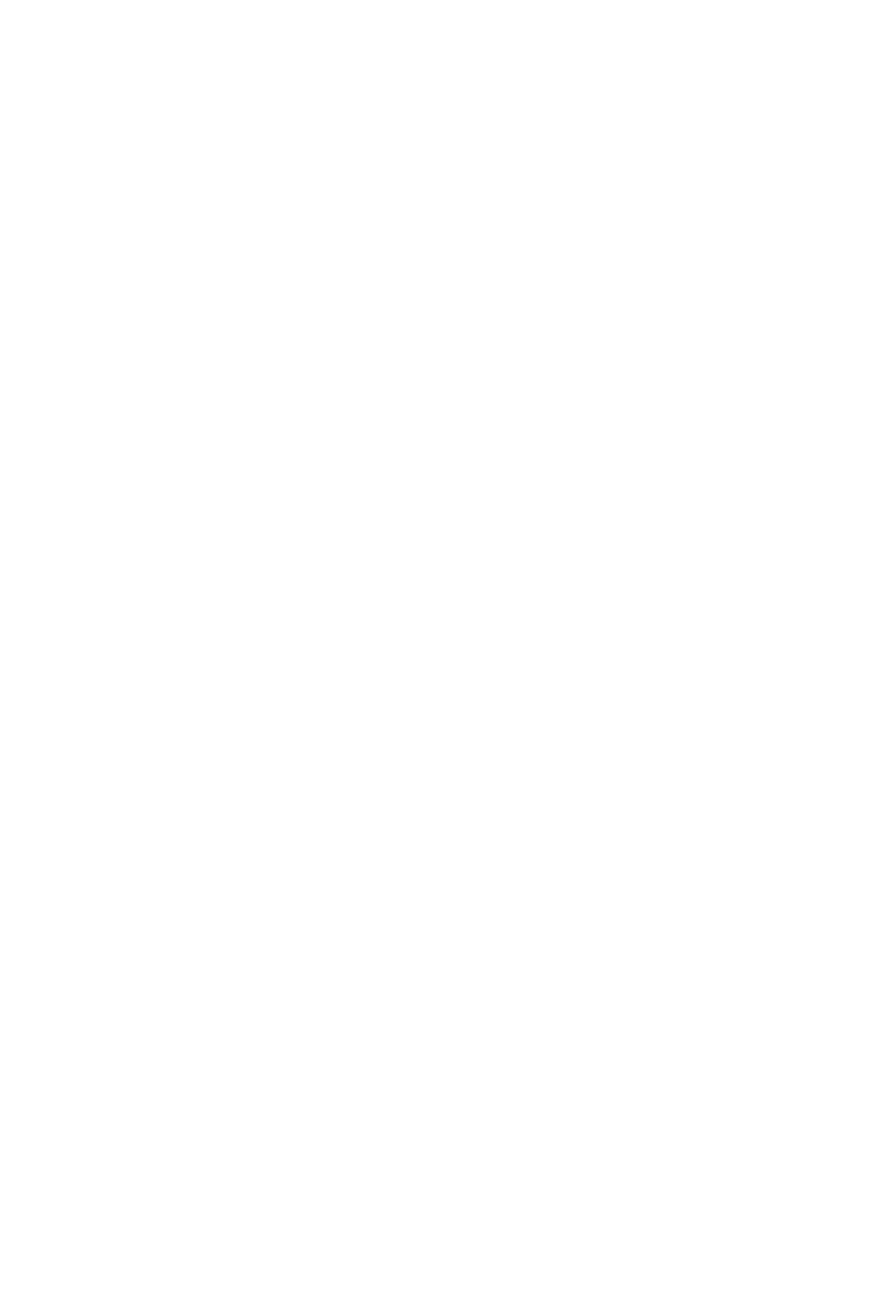
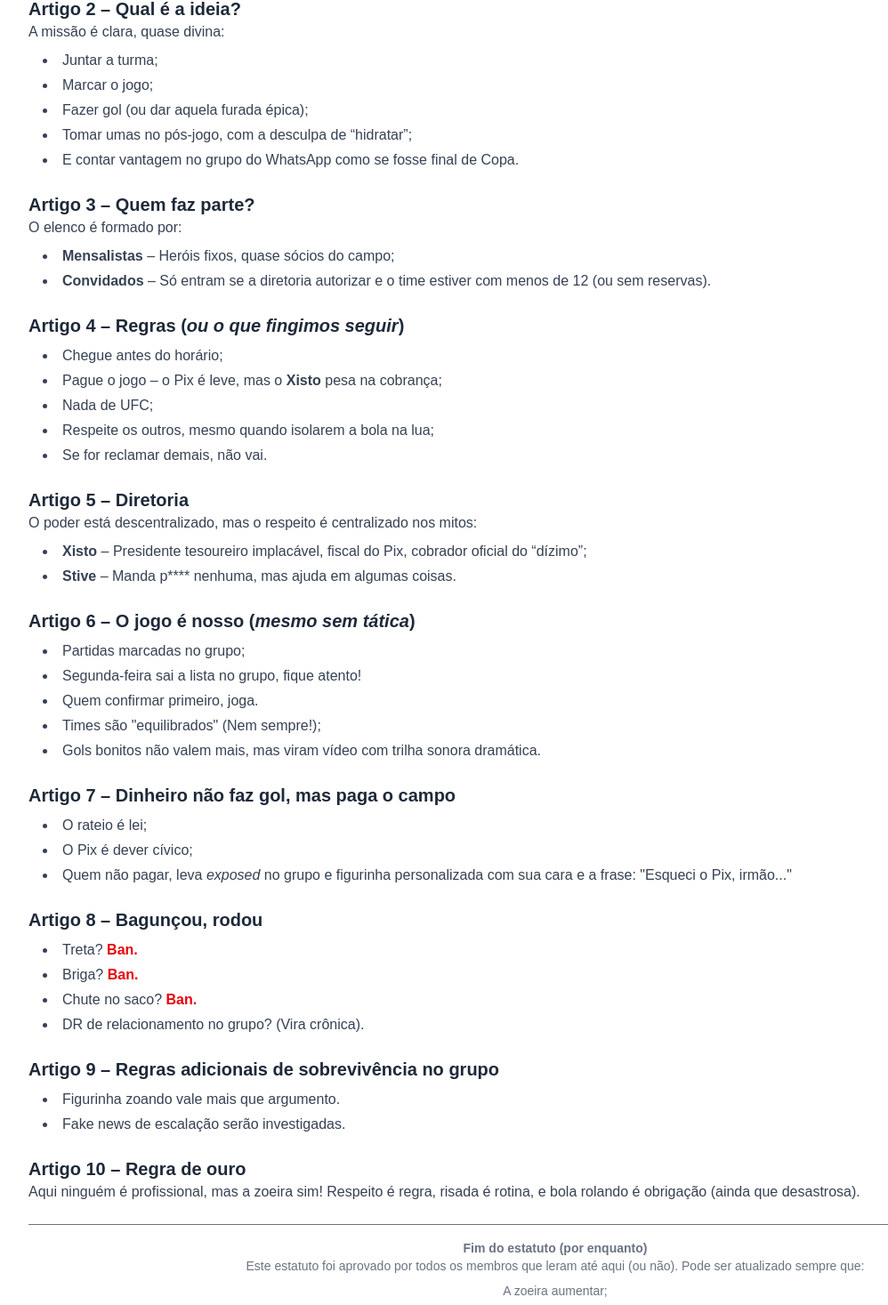
Before and after one commit to lmstive/destreinados, a Next.js app: page / in a window 1280 px wide. Shown: the part 875-2342 px from the top of the page at 89% size, without its empty margins (16-1014 px from the left). Before the commit the page ends 800 px from the top, so only its background shows below. Built offline with nearby package versions, Linux system fonts and the light colour scheme; no server answers; the database is empty.

Commit message:
Add estatuto

```diff
--- /dev/null
+++ b/components/Estatuto.tsx
@@ -0,0 +1,118 @@
+// components/Estatuto.tsx
+
+import React from 'react';
+
+const Estatuto = () => {
+  return (
+    // Seção que envolve todo o estatuto
+    <section className="bg-white p-6 md:p-8 rounded-lg shadow-md mt-8">
+
+      <h2 className="text-3xl font-extrabold text-center text-gray-800 mb-6 border-b pb-4">
+        Estatuto Oficial <em className="text-gray-500">(ou quase)</em> do Destreinados FC
+      </h2>
+
+      <div className="space-y-6 text-gray-700">
+        <div>
+          <h4 className="text-xl font-bold text-gray-800">Artigo 1 – Quem somos?</h4>
+          <p>O Destreinados FC é um time de futebol amador, que se reúnem religiosamente (quarta-feira) para bater uma bolinha, rir dos próprios erros, e tomar umas no pós-jogo.</p>
+        </div>
+
+        <div>
+          <h4 className="text-xl font-bold text-gray-800">Artigo 2 – Qual é a ideia?</h4>
+          <p>A missão é clara, quase divina:</p>
+          <ul className="list-disc list-inside pl-4 mt-2 space-y-1">
+            <li>Juntar a turma;</li>
+            <li>Marcar o jogo;</li>
+            <li>Fazer gol (ou dar aquela furada épica);</li>
+            <li>Tomar umas no pós-jogo, com a desculpa de “hidratar”;</li>
+            <li>E contar vantagem no grupo do WhatsApp como se fosse final de Copa.</li>
+          </ul>
+        </div>
+
+        <div>
+          <h4 className="text-xl font-bold text-gray-800">Artigo 3 – Quem faz parte?</h4>
+          <p>O elenco é formado por:</p>
+          <ul className="list-disc list-inside pl-4 mt-2 space-y-1">
+            <li><strong className="font-semibold">Mensalistas</strong> – Heróis fixos, quase sócios do campo;</li>
+            <li><strong className="font-semibold">Convidados</strong> – Só entram se a diretoria autorizar e o time estiver com menos de 12 (ou sem reservas).</li>
+          </ul>
+        </div>
+
+        <div>
+          <h4 className="text-xl font-bold text-gray-800">Artigo 4 – Regras (<em>ou o que fingimos seguir</em>)</h4>
+          <ul className="list-disc list-inside pl-4 mt-2 space-y-1">
+            <li>Chegue antes do horário;</li>
+            <li>Pague o jogo – o Pix é leve, mas o <strong className="font-semibold">Xisto</strong> pesa na cobrança;</li>
+            <li>Nada de UFC;</li>
+            <li>Respeite os outros, mesmo quando isolarem a bola na lua;</li>
+            <li>Se for reclamar demais, não vai.</li>
+          </ul>
+        </div>
+
+        <div>
+          <h4 className="text-xl font-bold text-gray-800">Artigo 5 – Diretoria</h4>
+          <p>O poder está descentralizado, mas o respeito é centralizado nos mitos:</p>
+           <ul className="list-disc list-inside pl-4 mt-2 space-y-1">
+            <li><strong className="font-semibold">Xisto</strong> – Presidente tesoureiro implacável, fiscal do Pix, cobrador oficial do “dízimo”;</li>
+            <li><strong className="font-semibold">Stive</strong> – Manda p**** nenhuma, mas ajuda em algumas coisas.</li>
+          </ul>
+        </div>
+
+        <div>
+          <h4 className="text-xl font-bold text-gray-800">Artigo 6 – O jogo é nosso (<em>mesmo sem tática</em>)</h4>
+          <ul className="list-disc list-inside pl-4 mt-2 space-y-1">
+            <li>Partidas marcadas no grupo;</li>
+            <li>Segunda-feira sai a lista no grupo, fique atento!</li>
+            <li>Quem confirmar primeiro, joga.</li>
+            <li>Times são "equilibrados" (Nem sempre!);</li>
+            <li>Gols bonitos não valem mais, mas viram vídeo com trilha sonora dramática.</li>
+          </ul>
+        </div>
+
+        <div>
+          <h4 className="text-xl font-bold text-gray-800">Artigo 7 – Dinheiro não faz gol, mas paga o campo</h4>
+          <ul className="list-disc list-inside pl-4 mt-2 space-y-1">
+            <li>O rateio é lei;</li>
+            <li>O Pix é dever cívico;</li>
+            <li>Quem não pagar, leva <em className="italic">exposed</em> no grupo e figurinha personalizada com sua cara e a frase: "Esqueci o Pix, irmão..."</li>
+          </ul>
+        </div>
+
+        <div>
+          <h4 className="text-xl font-bold text-gray-800">Artigo 8 – Bagunçou, rodou</h4>
+          <ul className="list-disc list-inside pl-4 mt-2 space-y-1">
+            <li>Treta? <strong className="font-semibold text-red-600">Ban.</strong></li>
+            <li>Briga? <strong className="font-semibold text-red-600">Ban.</strong></li>
+            <li>Chute no saco? <strong className="font-semibold text-red-600">Ban.</strong></li>
+            <li>DR de relacionamento no grupo? (Vira crônica).</li>
+          </ul>
+        </div>
+
+        <div>
+          <h4 className="text-xl font-bold text-gray-800">Artigo 9 – Regras adicionais de sobrevivência no grupo</h4>
+          <ul className="list-disc list-inside pl-4 mt-2 space-y-1">
+            <li>Figurinha zoando vale mais que argumento.</li>
+            <li>Fake news de escalação serão investigadas.</li>
+          </ul>
+        </div>
+
+        <div>
+          <h4 className="text-xl font-bold text-gray-800">Artigo 10 – Regra de ouro</h4>
+          <p>Aqui ninguém é profissional, mas a zoeira sim! Respeito é regra, risada é rotina, e bola rolando é obrigação (ainda que desastrosa).</p>
+        </div>
+
+        <div className="pt-4 border-t mt-6 text-center text-sm text-gray-500">
+            <p className="font-semibold">Fim do estatuto (por enquanto)</p>
+            <p>Este estatuto foi aprovado por todos os membros que leram até aqui (ou não). Pode ser atualizado sempre que:</p>
+            <ul className="list-none mt-2 space-y-1">
+                <li>A zoeira aumentar;</li>
+                <li>Ou o Xisto subir o preço do campo dizendo que “a inflação tá osso”.</li>
+            </ul>
+        </div>
+
+      </div>
+    </section>
+  );
+};
+
+export default Estatuto;
--- a/pages/index.tsx
+++ b/pages/index.tsx
@@ -1,9 +1,11 @@
 // pages/index.tsx
+
 import Layout from '../components/Layout';
 import Head from 'next/head';
 import Link from 'next/link';
 import { CalendarDaysIcon, ClockIcon, MapPinIcon, CakeIcon } from '@heroicons/react/24/solid';
 import { supabase } from '../lib/supabase'; // Importe o cliente Supabase
+import Estatuto from '../components/Estatuto'; // <-- 1. IMPORTAÇÃO ADICIONADA
 
 // Interface para o tipo de jogador (precisa ser a mesma do jogadores.tsx)
 interface Jogador {
@@ -120,6 +122,10 @@ const HomePage: React.FC<HomePageProps> = ({ jogadores }) => {
           </Link>
         </div>
       </section>
+
+      {/* <-- 2. COMPONENTE DO ESTATUTO ADICIONADO AQUI --> */}
+      <Estatuto />
+
     </Layout>
   );
 };
```
